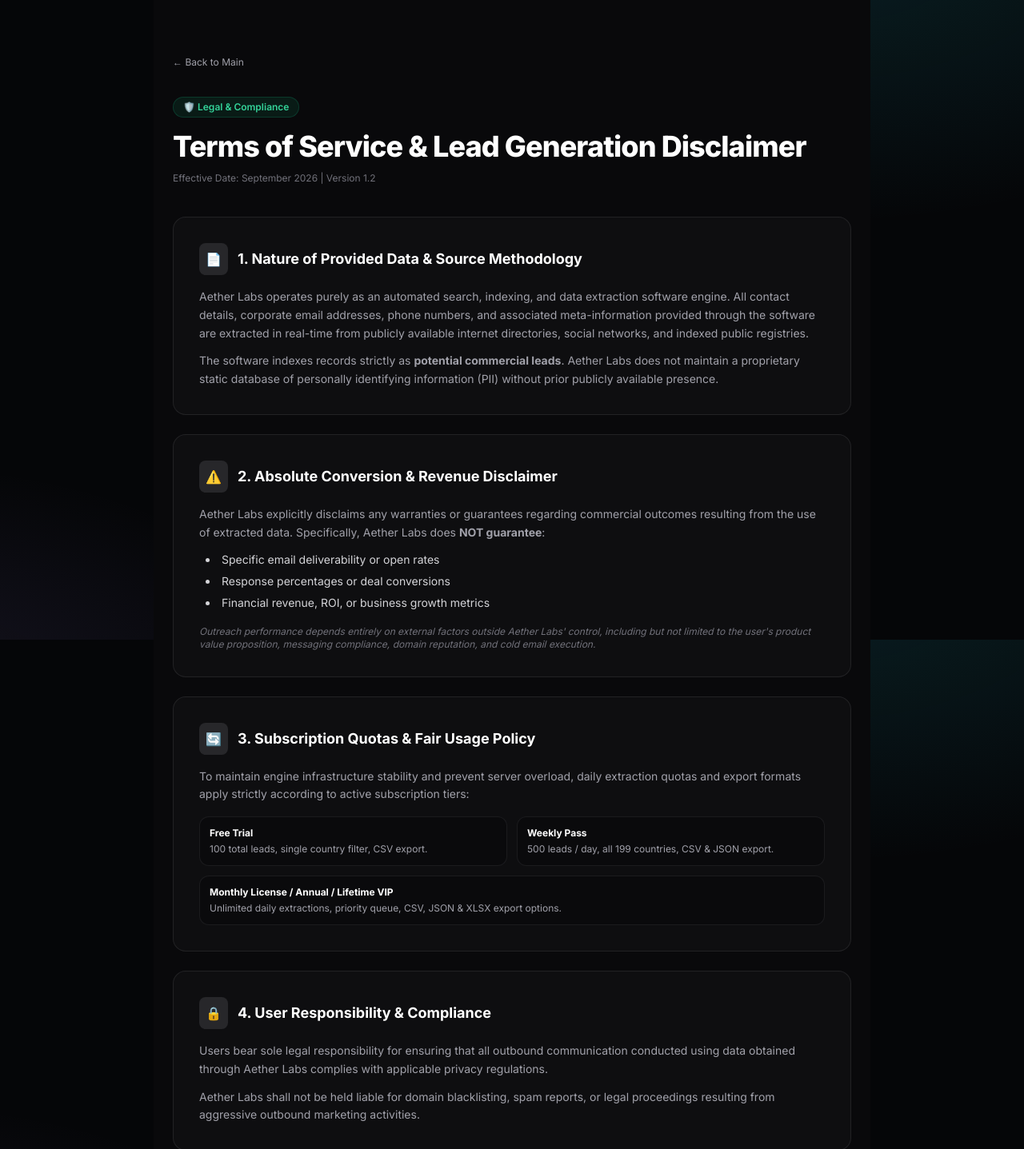
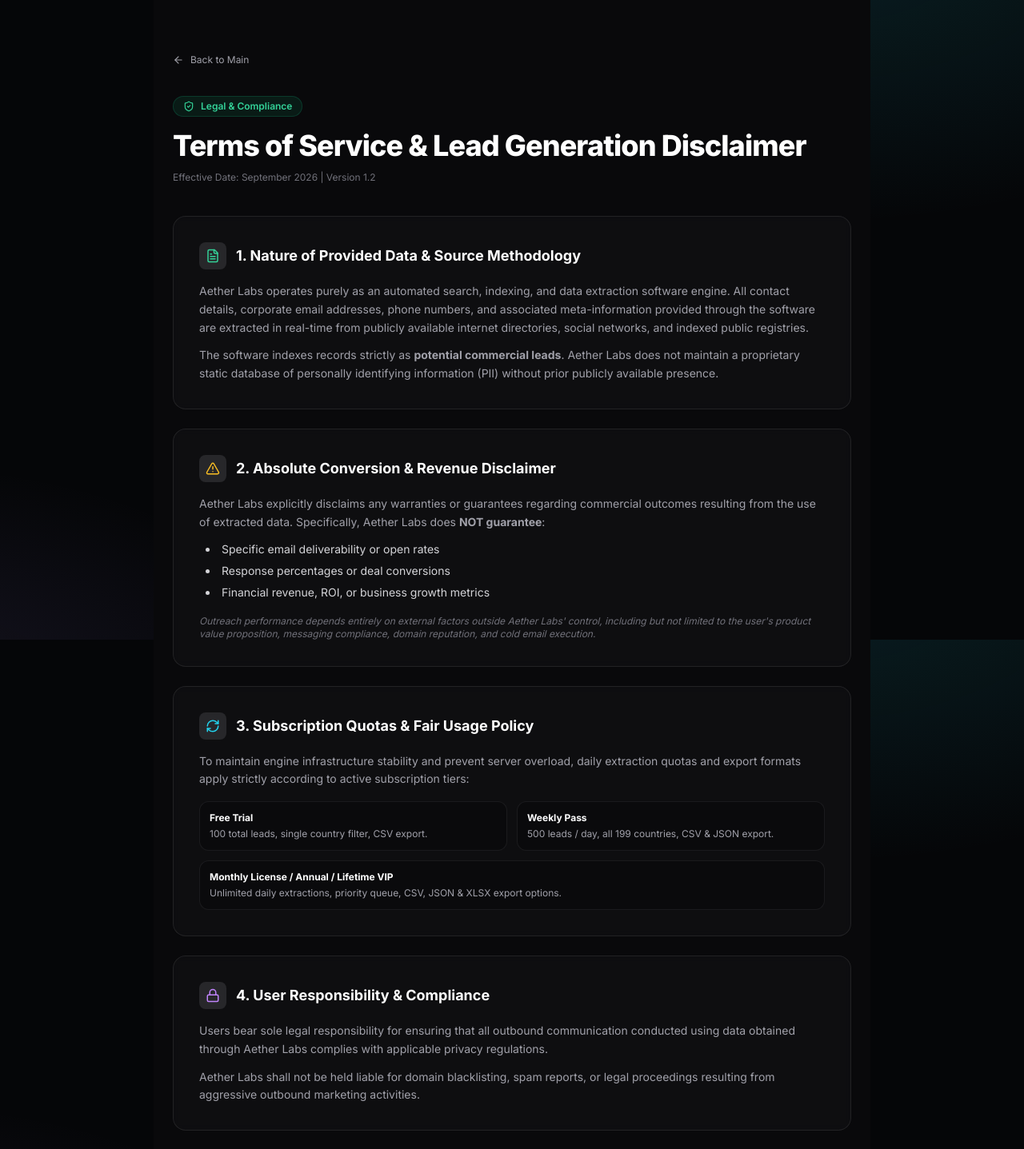
Before and after one commit to nickgusevs-jpg/aether-labs, a Next.js app: page /terms in a window 1280 px wide. Shown: the top 1437 px of the page at 80% size. Built offline with nearby package versions, Linux system fonts and the light colour scheme; no server answers.

Commit message:
Fix prerender build error with client mount guard

```diff
--- a/app/terms/page.tsx
+++ b/app/terms/page.tsx
@@ -1,22 +1,47 @@
-import React from 'react'
+'use client'
+
+import React, { useEffect, useState } from 'react'
+import { motion } from 'framer-motion'
+import { ShieldCheck, ArrowLeft, FileText, AlertTriangle, Scale, Lock, RefreshCw } from 'lucide-react'
 
 export default function TermsPage() {
+  // Гарантируем, что компонент рендерится ТОЛЬКО на клиенте (без пререндера Vercel)
+  const [mounted, setMounted] = useState(false)
+
+  useEffect(() => {
+    setMounted(true)
+  }, [])
+
+  if (!mounted) {
+    return <div className="min-h-screen bg-[#09090b]" />
+  }
+
   return (
     <div className="min-h-screen bg-[#09090b] text-zinc-300 py-16 px-6 max-w-4xl mx-auto font-sans">
-      {/* Кнопка возврата */}
-      <div className="mb-8">
+      {/* Кнопка возврата на чистом <a> */}
+      <motion.div
+        initial={{ opacity: 0, x: -10 }}
+        animate={{ opacity: 1, x: 0 }}
+        transition={{ duration: 0.4 }}
+        className="mb-8"
+      >
         <a
           href="/"
           className="inline-flex items-center gap-2 text-xs text-zinc-400 hover:text-emerald-400 transition-colors"
         >
-          ← Back to Main
+          <ArrowLeft size={14} /> Back to Main
         </a>
-      </div>
+      </motion.div>
 
       {/* Заголовок */}
-      <div className="mb-10">
+      <motion.div
+        initial={{ opacity: 0, y: 15 }}
+        animate={{ opacity: 1, y: 0 }}
+        transition={{ duration: 0.5, delay: 0.1 }}
+        className="mb-10"
+      >
         <div className="inline-flex items-center gap-2 px-3 py-1 rounded-full bg-emerald-500/10 border border-emerald-500/20 text-emerald-400 text-xs font-semibold mb-4">
-          🛡️ Legal & Compliance
+          <ShieldCheck size={14} /> Legal & Compliance
         </div>
         <h1 className="text-3xl sm:text-4xl font-extrabold text-white tracking-tight mb-3">
           Terms of Service & Lead Generation Disclaimer
@@ -24,15 +49,22 @@
         <p className="text-xs text-zinc-500">
           Effective Date: September 2026 | Version 1.2
         </p>
-      </div>
+      </motion.div>
 
       {/* Контент */}
       <div className="space-y-6 text-sm leading-relaxed text-zinc-400">
 
         {/* Section 1 */}
-        <section className="bg-zinc-900/40 border border-zinc-800/80 rounded-2xl p-6 sm:p-8">
+        <motion.section
+          initial={{ opacity: 0, y: 20 }}
+          animate={{ opacity: 1, y: 0 }}
+          transition={{ duration: 0.5, delay: 0.2 }}
+          className="bg-zinc-900/40 border border-zinc-800/80 rounded-2xl p-6 sm:p-8 backdrop-blur-sm"
+        >
           <div className="flex items-center gap-3 mb-4">
-            <span className="p-2 rounded-lg bg-zinc-800 text-emerald-400 text-base">📄</span>
+            <div className="p-2 rounded-lg bg-zinc-800 text-emerald-400">
+              <FileText size={18} />
+            </div>
             <h2 className="text-lg font-bold text-white">1. Nature of Provided Data & Source Methodology</h2>
           </div>
           <p className="mb-3">
@@ -41,12 +73,19 @@
           <p>
             The software indexes records strictly as <strong>potential commercial leads</strong>. Aether Labs does not maintain a proprietary static database of personally identifying information (PII) without prior publicly available presence.
           </p>
-        </section>
+        </motion.section>
 
         {/* Section 2 */}
-        <section className="bg-zinc-900/40 border border-zinc-800/80 rounded-2xl p-6 sm:p-8">
+        <motion.section
+          initial={{ opacity: 0, y: 20 }}
+          animate={{ opacity: 1, y: 0 }}
+          transition={{ duration: 0.5, delay: 0.3 }}
+          className="bg-zinc-900/40 border border-zinc-800/80 rounded-2xl p-6 sm:p-8 backdrop-blur-sm"
+        >
           <div className="flex items-center gap-3 mb-4">
-            <span className="p-2 rounded-lg bg-zinc-800 text-amber-400 text-base">⚠️</span>
+            <div className="p-2 rounded-lg bg-zinc-800 text-amber-400">
+              <AlertTriangle size={18} />
+            </div>
             <h2 className="text-lg font-bold text-white">2. Absolute Conversion & Revenue Disclaimer</h2>
           </div>
           <p className="mb-3">
@@ -60,12 +99,19 @@
           <p className="text-xs text-zinc-500 italic">
             Outreach performance depends entirely on external factors outside Aether Labs&apos; control, including but not limited to the user&apos;s product value proposition, messaging compliance, domain reputation, and cold email execution.
           </p>
-        </section>
+        </motion.section>
 
         {/* Section 3 */}
-        <section className="bg-zinc-900/40 border border-zinc-800/80 rounded-2xl p-6 sm:p-8">
+        <motion.section
+          initial={{ opacity: 0, y: 20 }}
+          animate={{ opacity: 1, y: 0 }}
+          transition={{ duration: 0.5, delay: 0.4 }}
+          className="bg-zinc-900/40 border border-zinc-800/80 rounded-2xl p-6 sm:p-8 backdrop-blur-sm"
+        >
           <div className="flex items-center gap-3 mb-4">
-            <span className="p-2 rounded-lg bg-zinc-800 text-cyan-400 text-base">🔄</span>
+            <div className="p-2 rounded-lg bg-zinc-800 text-cyan-400">
+              <RefreshCw size={18} />
+            </div>
             <h2 className="text-lg font-bold text-white">3. Subscription Quotas & Fair Usage Policy</h2>
           </div>
           <p className="mb-3">
@@ -85,12 +131,19 @@
               <div className="text-zinc-400">Unlimited daily extractions, priority queue, CSV, JSON & XLSX export options.</div>
             </div>
           </div>
-        </section>
+        </motion.section>
 
         {/* Section 4 */}
-        <section className="bg-zinc-900/40 border border-zinc-800/80 rounded-2xl p-6 sm:p-8">
+        <motion.section
+          initial={{ opacity: 0, y: 20 }}
+          animate={{ opacity: 1, y: 0 }}
+          transition={{ duration: 0.5, delay: 0.5 }}
+          className="bg-zinc-900/40 border border-zinc-800/80 rounded-2xl p-6 sm:p-8 backdrop-blur-sm"
+        >
           <div className="flex items-center gap-3 mb-4">
-            <span className="p-2 rounded-lg bg-zinc-800 text-purple-400 text-base">🔒</span>
+            <div className="p-2 rounded-lg bg-zinc-800 text-purple-400">
+              <Lock size={18} />
+            </div>
             <h2 className="text-lg font-bold text-white">4. User Responsibility & Compliance</h2>
           </div>
           <p className="mb-3">
@@ -99,18 +152,25 @@
           <p>
             Aether Labs shall not be held liable for domain blacklisting, spam reports, or legal proceedings resulting from aggressive outbound marketing activities.
           </p>
-        </section>
+        </motion.section>
 
         {/* Section 5 */}
-        <section className="bg-zinc-900/40 border border-zinc-800/80 rounded-2xl p-6 sm:p-8">
+        <motion.section
+          initial={{ opacity: 0, y: 20 }}
+          animate={{ opacity: 1, y: 0 }}
+          transition={{ duration: 0.5, delay: 0.6 }}
+          className="bg-zinc-900/40 border border-zinc-800/80 rounded-2xl p-6 sm:p-8 backdrop-blur-sm"
+        >
           <div className="flex items-center gap-3 mb-4">
-            <span className="p-2 rounded-lg bg-zinc-800 text-rose-400 text-base">⚖️</span>
+            <div className="p-2 rounded-lg bg-zinc-800 text-rose-400">
+              <Scale size={18} />
+            </div>
             <h2 className="text-lg font-bold text-white">5. Limitation of Liability</h2>
           </div>
           <p>
             In no event shall Aether Labs, its developers, or affiliates be liable for any indirect, incidental, special, or consequential damages resulting from software downtime or data accuracy discrepancies.
           </p>
-        </section>
+        </motion.section>
 
       </div>
     </div>
```
